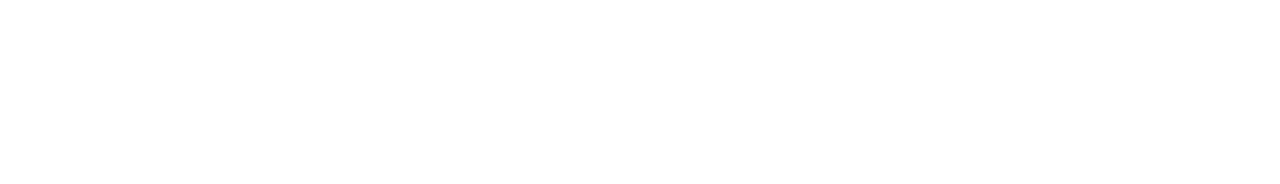
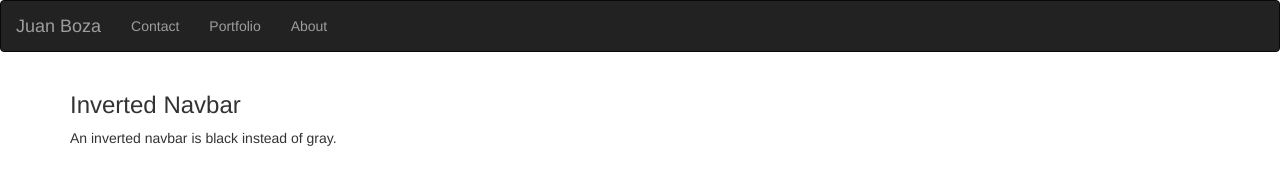
Before and after one commit to JuanBoza/Responsive-Portfolio, a plain HTML site: page index.html in a window 1280 px wide. Drawn offline with nearby package versions, Linux system fonts and the light colour scheme.

Commit message:
navbar from bootstrap added to .html files

```diff
--- a/index.html
+++ b/index.html
@@ -1,18 +1,33 @@
 <!DOCTYPE html>
-<html lang="en-us">
-
+<html lang="en">
 
 <head>
+  <title>Juan Boza Portfolio</title>
+  <meta charset="utf-8">
+  <meta name="viewport" content="width=device-width, initial-scale=1">
+  <link rel="stylesheet" href="https://maxcdn.bootstrapcdn.com/bootstrap/3.4.1/css/bootstrap.min.css">
+  <script src="https://ajax.googleapis.com/ajax/libs/jquery/3.5.1/jquery.min.js"></script>
+  <script src="https://maxcdn.bootstrapcdn.com/bootstrap/3.4.1/js/bootstrap.min.js"></script>
+</head>
+<body>
 
-</head>
+<nav class="navbar navbar-inverse">
+  <div class="container-fluid">
+    <div class="navbar-header">
+      <a class="navbar-brand" href="#">Juan Boza</a>
+    </div>
+    <ul class="nav navbar-nav">
+      <li><a href="index.html">Contact</a></li>
+      <li><a href="portfolio.html">Portfolio</a></li>
+      <li><a href="contact.html">About</a></li>
+    </ul>
+  </div>
+</nav>
 
-
-<body>
-    <header>
-
-    </header>
-
-
+<div class="container">
+  <h3>Inverted Navbar</h3>
+  <p>An inverted navbar is black instead of gray.</p>
+</div>
 
 </body>
 </html>
```
Also changed, not shown: contact.html (+33 -0 lines), portfolio.html (+33 -0 lines).
